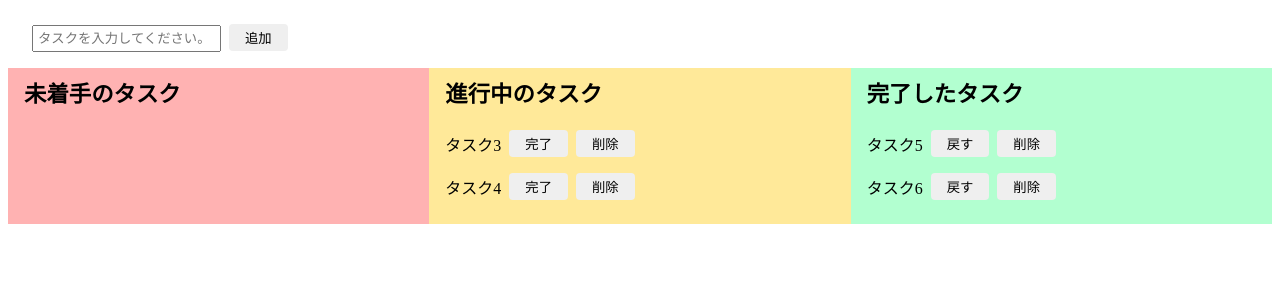
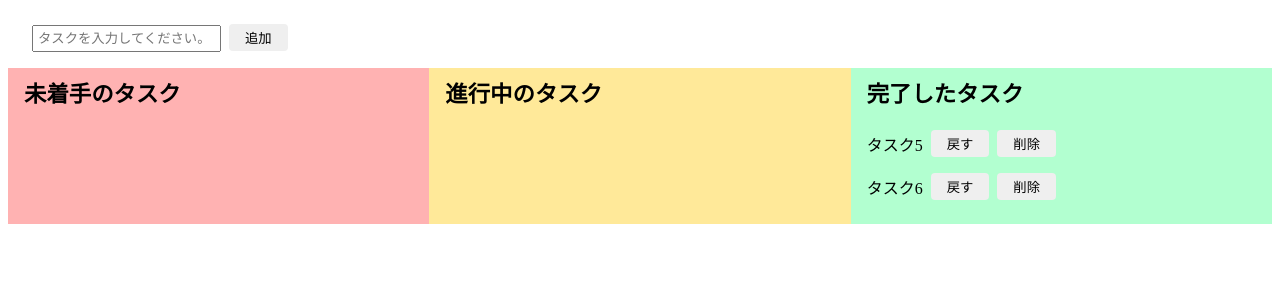
Before and after one commit to nsmuy/react-todo-app, a React (Create React App) app: page / in a window 1280 px wide. Shown: the top 300 px of the page. Built offline with nearby package versions, Linux system fonts and the light colour scheme.

Commit message:
着手ボタン押下で進行中エリアにタスクを追加

```diff
--- a/src/App.jsx
+++ b/src/App.jsx
@@ -5,6 +5,7 @@ export const App = () => {
 
     const [task, setTask] = useState('');
     const [untouchedTask, setUntouchedTask] = useState([]);
+    const [processingTask, setProcessingTask] = useState([]);
 
     const onChangeTask = (event) => {setTask(event.target.value);}
 
@@ -13,8 +14,13 @@ export const App = () => {
         if (task === '') return;
         const newTask = [...untouchedTask, task];
         setUntouchedTask(newTask);
-        console.log(newTask);
         setTask('');
+    }
+
+    const onClickProcessing = (index) => {
+        const newProcessingTask = [...processingTask, untouchedTask[index]];
+        setProcessingTask(newProcessingTask);
+        console.log(processingTask);
     }
 
     return (
@@ -35,11 +41,11 @@ export const App = () => {
                 <div className="status-area__untouched">
                     <p className="title">未着手のタスク</p>
                     <ul className="task-list">
-                        {untouchedTask.map((task) => {
+                        {untouchedTask.map((task, index) => {
                             return(
                                 <li key={task} className="task-list__item">
                                     <p>{task}</p>
-                                    <button>着手</button>
+                                    <button onClick={() => onClickProcessing(index)}>着手</button>
                                     <button>削除</button>
                                 </li>
                             );
@@ -52,16 +58,15 @@ export const App = () => {
                 <div className="status-area__processing">
                     <p className="title">進行中のタスク</p>
                     <ul className="task-list">
-                        <li className="task-list__item">
-                            <p>タスク3</p>
-                            <button>完了</button>
-                            <button>削除</button>
-                        </li>
-                        <li className="task-list__item">
-                            <p>タスク4</p>
-                            <button>完了</button>
-                            <button>削除</button>
-                        </li>
+                        {processingTask.map((task) => {
+                            return(
+                                <li key={task} className="task-list__item">
+                                    <p>{task}</p>
+                                    <button>完了</button>
+                                    <button>削除</button>
+                                </li>
+                            );
+                        })}
                     </ul>
                 </div>
 
```
